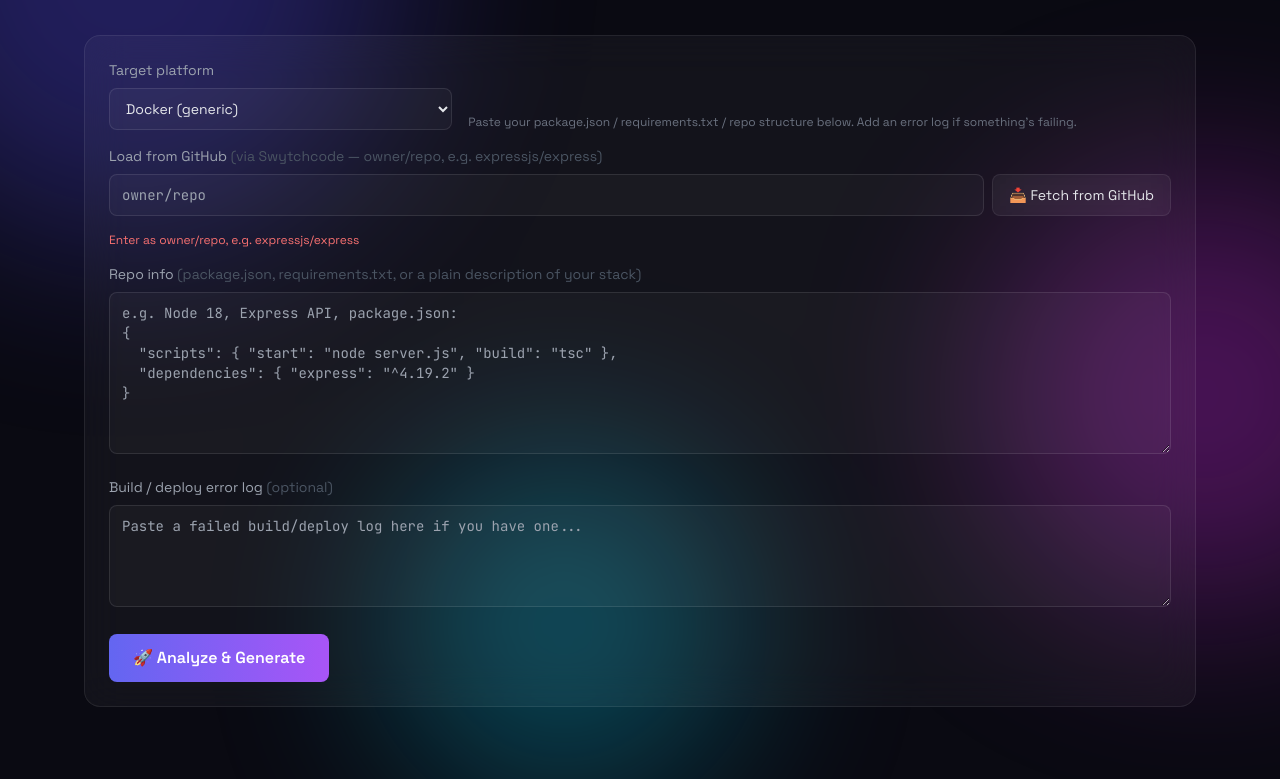
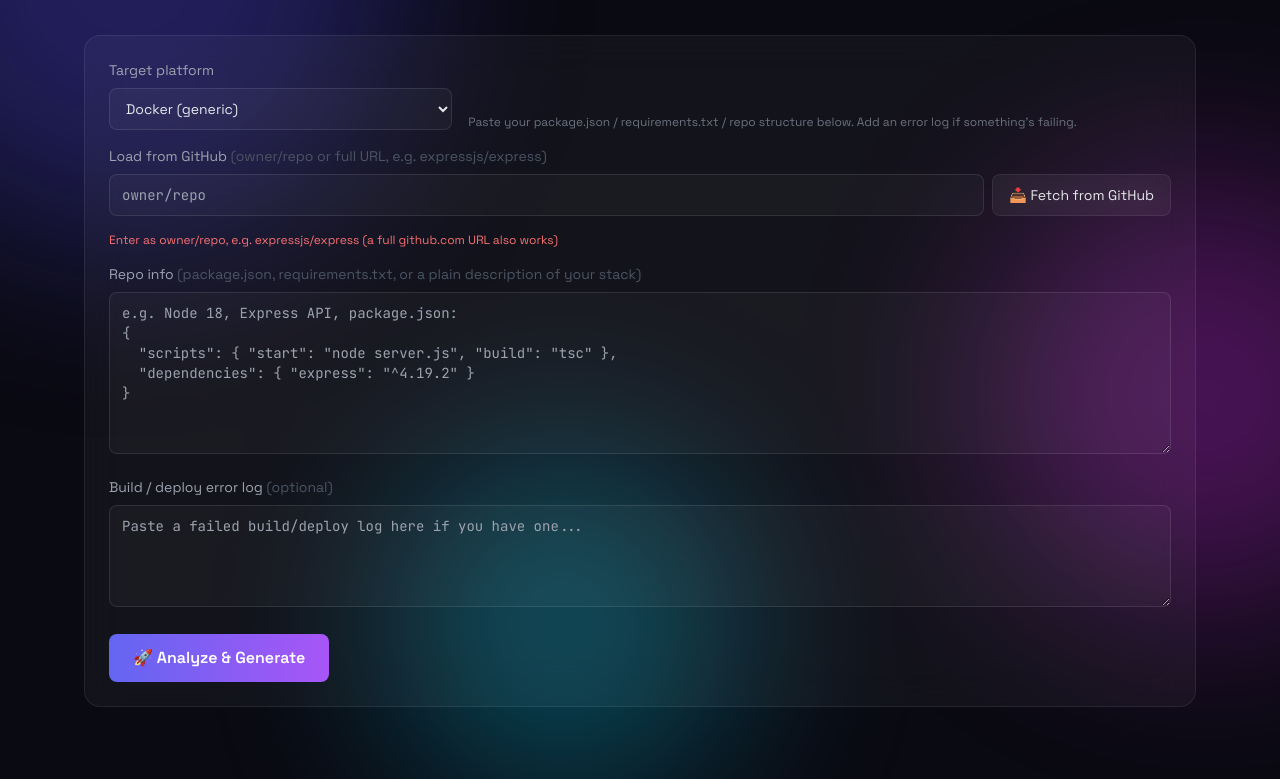
Before and after one commit to ankitkrth1911-arch/dev, a website: page public/index.html in a window 1280 px wide. Both pictures are taken after a click on the button "📥 Fetch from GitHub". Shown: the part 93-872 px from the top of the page. Drawn offline with nearby package versions, Linux system fonts and the light colour scheme.

Commit message:
Add files via upload

```diff
--- a/public/index.html
+++ b/public/index.html
@@ -81,7 +81,7 @@
         </div>
       </div>
 
-      <label class="text-sm text-gray-400 mb-2 block">Load from GitHub <span class="text-gray-600">(via Swytchcode — owner/repo, e.g. expressjs/express)</span></label>
+      <label class="text-sm text-gray-400 mb-2 block">Load from GitHub <span class="text-gray-600">(owner/repo or full URL, e.g. expressjs/express)</span></label>
       <div class="flex gap-2 mb-4">
         <input id="githubRepo" type="text" placeholder="owner/repo" class="flex-1 glass-input rounded-lg px-3 py-2.5 text-sm mono" />
         <button onclick="loadFromGithub()" id="githubBtn" class="glass px-4 py-2.5 rounded-lg text-sm hover:bg-white/10 whitespace-nowrap">📥 Fetch from GitHub</button>
@@ -192,17 +192,24 @@
   }
 
   async function loadFromGithub() {
-    const repo = document.getElementById('githubRepo').value.trim();
+    let repo = document.getElementById('githubRepo').value.trim();
     const btn = document.getElementById('githubBtn');
     const errEl = document.getElementById('githubError');
     errEl.classList.add('hidden');
 
-    if (!repo.includes('/')) {
-      errEl.innerText = 'Enter as owner/repo, e.g. expressjs/express';
+    // Accept full GitHub URLs (https://github.com/owner/repo, with or
+    // without trailing slash/.git) as well as plain "owner/repo".
+    repo = repo.replace(/^https?:\/\/(www\.)?github\.com\//i, '')
+                .replace(/\.git$/i, '')
+                .replace(/\/+$/, '');
+
+    const parts = repo.split('/').filter(Boolean);
+    if (parts.length < 2) {
+      errEl.innerText = 'Enter as owner/repo, e.g. expressjs/express (a full github.com URL also works)';
       errEl.classList.remove('hidden');
       return;
     }
-    const [owner, name] = repo.split('/');
+    const [owner, name] = parts;
     btn.disabled = true;
     btn.innerText = '⏳ Fetching...';
 
```
